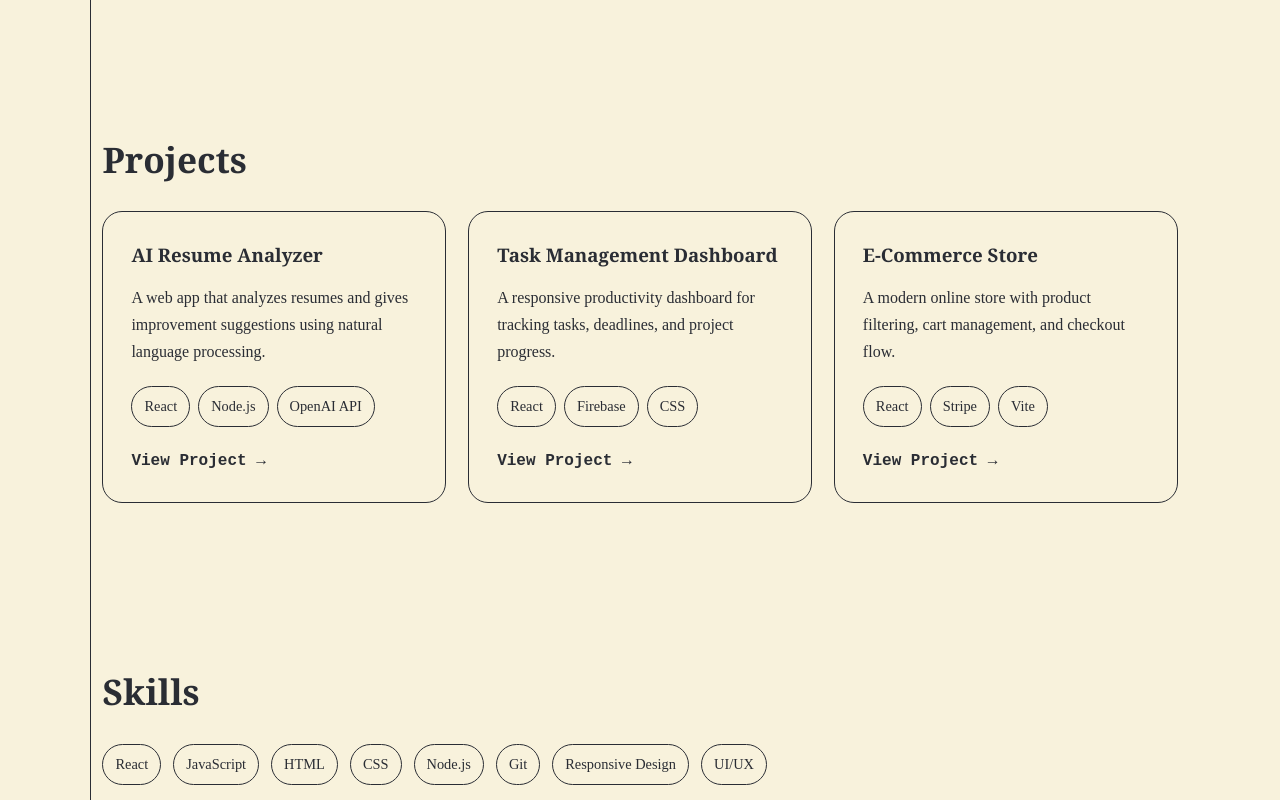
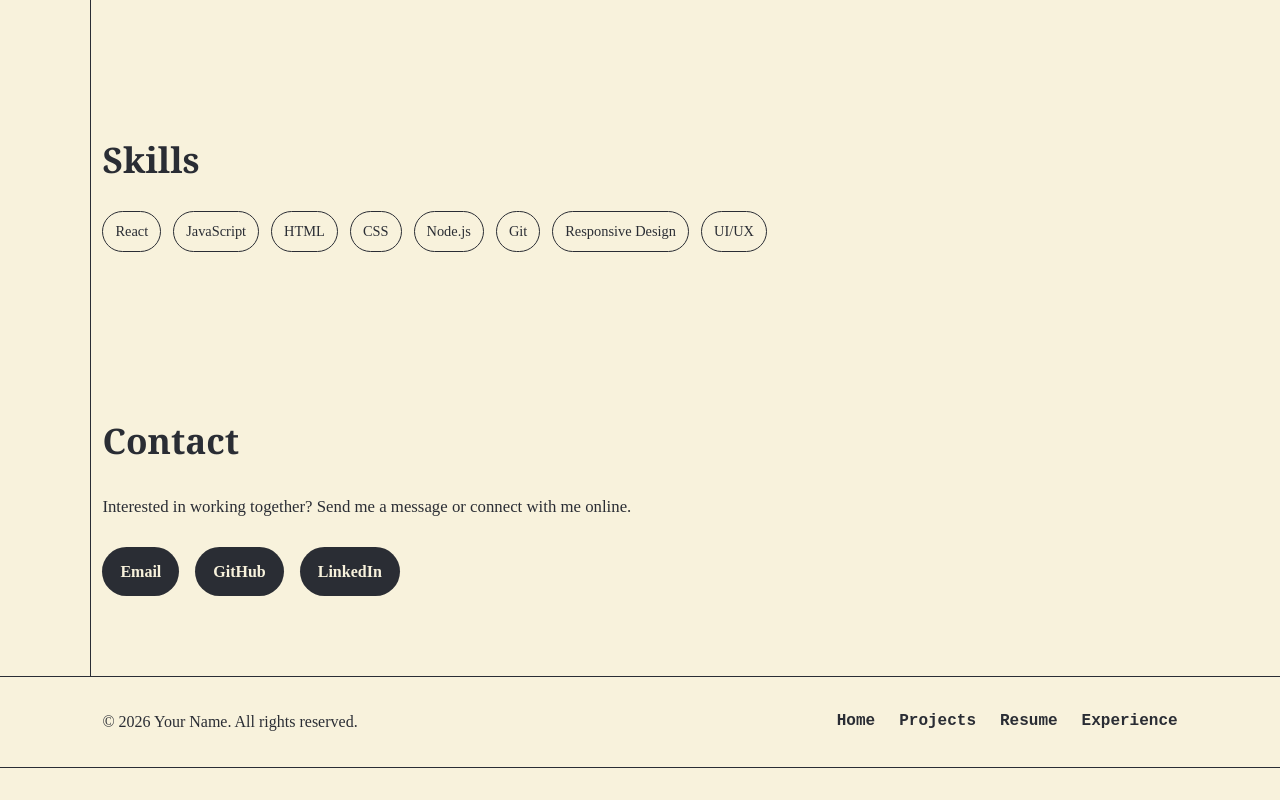
Before and after one commit to 1Aiden-K/portfolio-site, a React (Vite) app: page / in a window 1280 px wide. Shown: the part 1020-1820 px from the top of the page. After the commit the page ends 1788 px from the top, so only its background shows below. Built offline with nearby package versions, Linux system fonts and the light colour scheme.

Commit message:
Implemented multiple pages

```diff
--- a/src/App.jsx
+++ b/src/App.jsx
@@ -1,21 +1,18 @@
 import { useRef } from "react";
+import { Routes, Route } from "react-router-dom";
 
 import "./App.css";
 
-import Navbar from "./components/Navbar.jsx";
-import Footer from "./components/Footer.jsx";
-import Hero from "./components/Hero.jsx";
-import About from "./components/About.jsx";
-import Projects from "./components/Projects.jsx";
-import Skills from "./components/Skills.jsx";
-import Contact from "./components/Contact.jsx";
+import Navbar from "./components/Navbar";
+import Footer from "./components/Footer";
 
-import navbarScrollHiding from "./hooks/navbarScrollHiding.js";
+import HomePage from "./pages/HomePage";
+import ProjectsPage from "./pages/ProjectsPage";
+
+import navbarScrollHiding from "./hooks/navbarScrollHiding";
 import useNavbarPaddingScroll from "./hooks/navbarPaddingScroll";
 
-
 function App() {
-  //for header animations
   const footerRef = useRef(null);
 
   const progress = navbarScrollHiding(footerRef);
@@ -30,11 +27,10 @@ function App() {
       <Navbar progress={progress} />
 
       <main className="content">
-        <Hero />
-        <About />
-        <Projects />
-        <Skills />
-        <Contact />
+        <Routes>
+          <Route path="/" element={<HomePage />} />
+          <Route path="/projects" element={<ProjectsPage />} />
+        </Routes>
       </main>
 
       <Footer ref={footerRef} />
--- a/src/components/Footer.jsx
+++ b/src/components/Footer.jsx
@@ -1,4 +1,5 @@
 import { forwardRef } from "react";
+import { Link, NavLink } from "react-router-dom";
 import "./Footer.css";
 
 const Footer = forwardRef(function Footer(props, ref) {
@@ -7,10 +8,10 @@ const Footer = forwardRef(function Footer(props, ref) {
       <p>© 2026 Your Name. All rights reserved.</p>
 
       <div className="nav-links">
-        <a href="#about">About</a>
-        <a href="#projects">Projects</a>
-        <a href="#skills">Skills</a>
-        <a href="#contact">Contact</a>
+        <NavLink to="/">Home</NavLink>
+        <NavLink to="/projects">Projects</NavLink>
+        <NavLink to="/projects">Resume</NavLink>
+        <NavLink to="/projects">Experience</NavLink>
       </div>
     </footer>
   );
--- a/src/components/Navbar.jsx
+++ b/src/components/Navbar.jsx
@@ -1,3 +1,5 @@
+import { Link, NavLink } from "react-router-dom";
+
 import "./Navbar.css";
 
 function Navbar({ progress }) {
@@ -8,13 +10,15 @@ function Navbar({ progress }) {
         transform: `translateY(-${progress * 100}%)`,
       }}
     >
-      <h2 className="logo">YourName</h2>
+      <h2 className="logo">
+        <Link to="/">YourName</Link>
+      </h2>
 
       <div className="nav-links">
-        <a href="#about">About</a>
-        <a href="#projects">Projects</a>
-        <a href="#skills">Skills</a>
-        <a href="#contact">Contact</a>
+        <NavLink to="/">Home</NavLink>
+        <NavLink to="/projects">Projects</NavLink>
+        <NavLink to="/projects">Experience</NavLink>
+        <NavLink to="/projects">Other Work</NavLink>
       </div>
     </nav>
   );
--- /dev/null
+++ b/src/pages/HomePage.jsx
@@ -0,0 +1,15 @@
+import Hero from "../components/Hero";
+import About from "../components/About";
+import Skills from "../components/Skills";
+import Contact from "../components/Contact";
+
+export default function Home() {
+  return (
+    <>
+      <Hero />
+      <About />
+      <Skills />
+      <Contact />
+    </>
+  );
+}
--- /dev/null
+++ b/src/pages/ProjectsPage.jsx
@@ -0,0 +1,5 @@
+import Projects from "../components/Projects";
+
+export default function ProjectsPage() {
+  return <Projects />;
+}
```
Also changed, not shown: src/main.jsx (+4 -3 lines).
